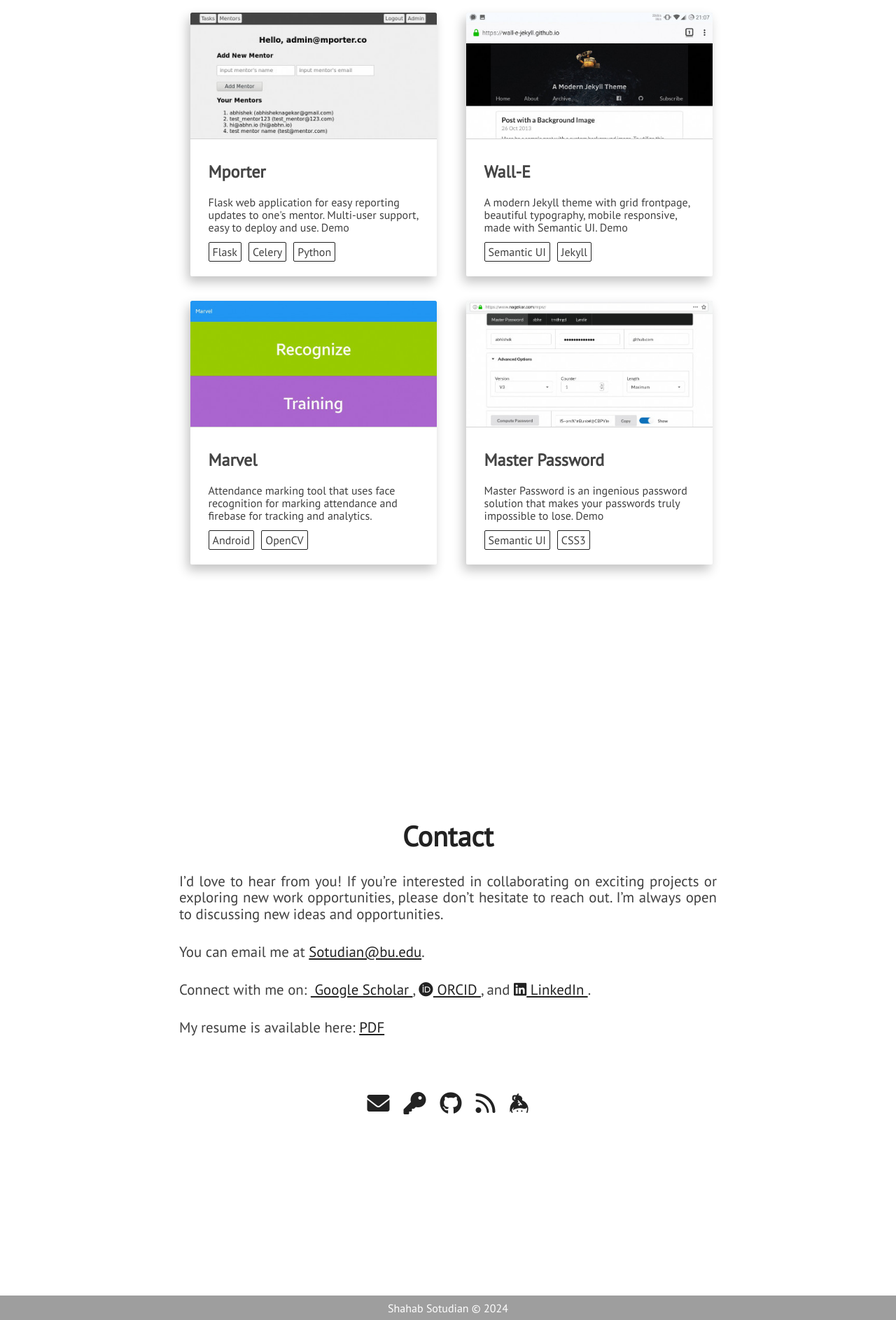
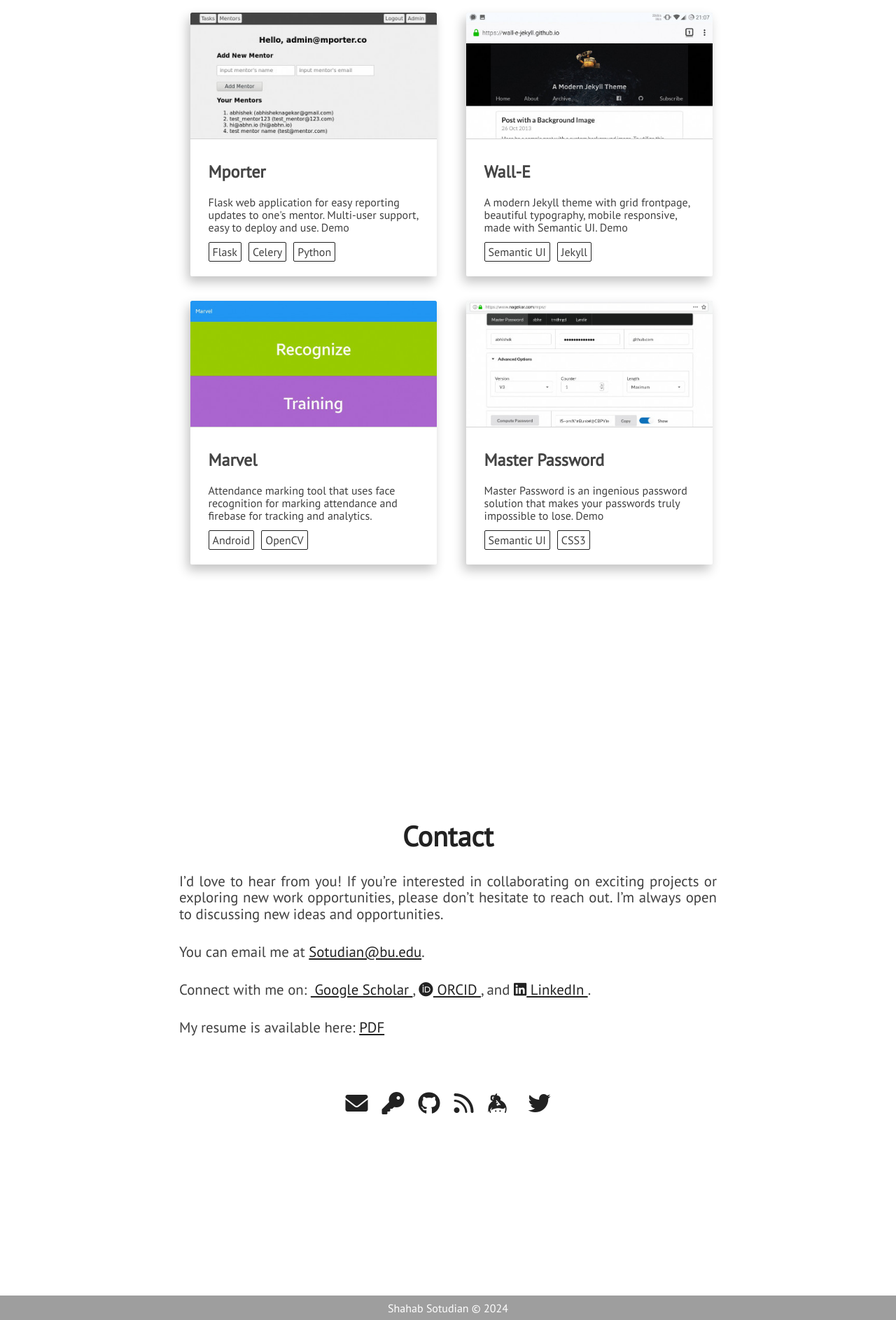
Before and after one commit to sotudian/sotudian.github.io, a Jekyll site: the page built from index.html, in a window 1280 px wide. Shown: the part 3094-4981 px from the top of the page at 70% size. Built offline with Jekyll 4.4.1, drawn with Linux system fonts in a browser that asks for light colours; nearby versions of some CDN libraries; grey boxes are pictures that could not be loaded.

Commit message:
Update extra.html

```diff
--- a/_includes/extra.html
+++ b/_includes/extra.html
@@ -46,12 +46,12 @@
                 <span class="hint--bottom bottom-link" aria-label="Keybase">
                     <a href="https://keybase.io/{{ site.keybase_username }}"><i class="head-icon fab fa-keybase"></i></a>
                 </span>
-                <!-- <span class="hint--bottom bottom-link" aria-label="Reddit">
-                    <a href="https://www.reddit.com/u/{{ site.reddit_username }}"><i class="head-icon fab fa-reddit"></i></a>
+                <span class="hint--bottom bottom-link" aria-label="Keybase">
+                    <a href="https://scholar.google.com/citations?user=goBVCAQAAAAJ&hl=en" class="fab fa-google-scholar"></i></a>
                 </span>
                 <span class="hint--bottom bottom-link" aria-label="Twitter">
                     <a href="https://twitter.com/{{ site.twitter_username }}"><i class="head-icon fab fa-twitter"></i></a>
-                </span> -->
+                </span>
             </div>
         </div>
     </section>
```
